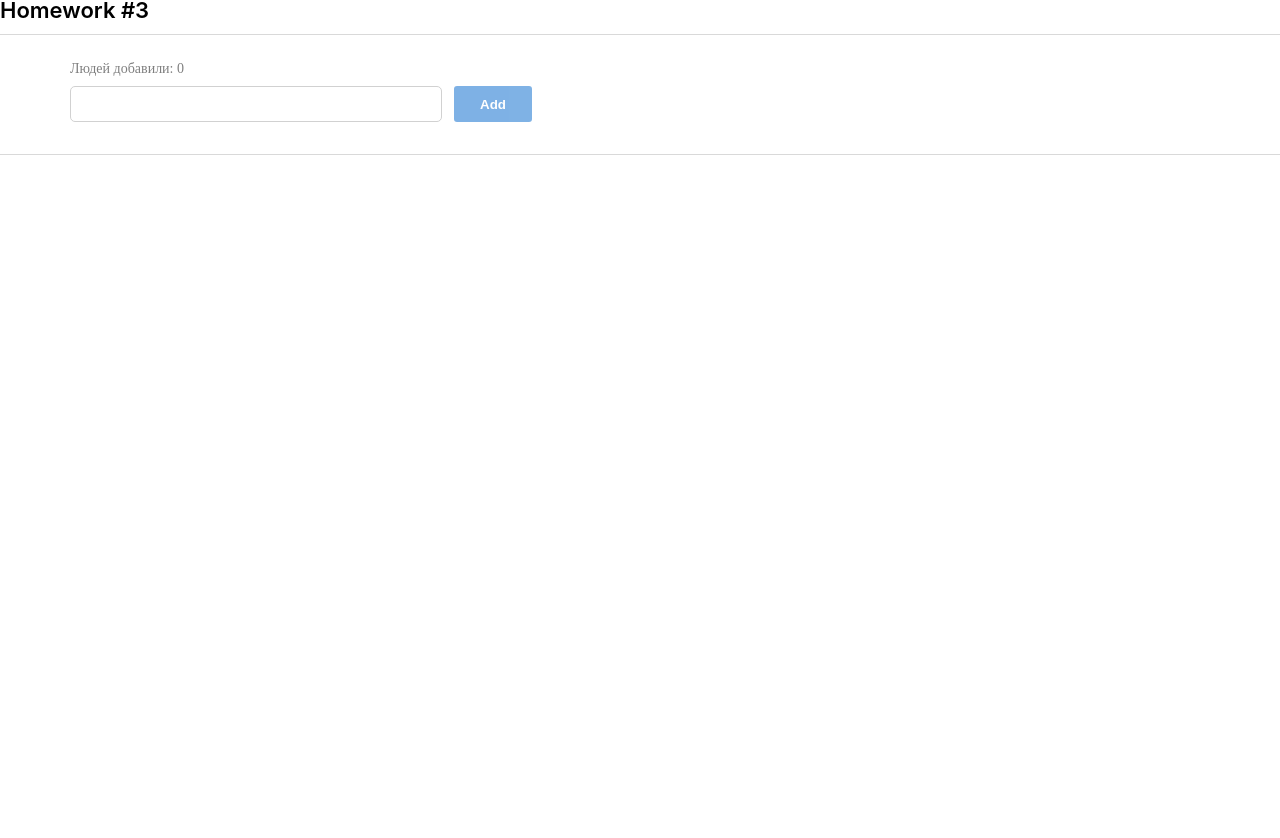
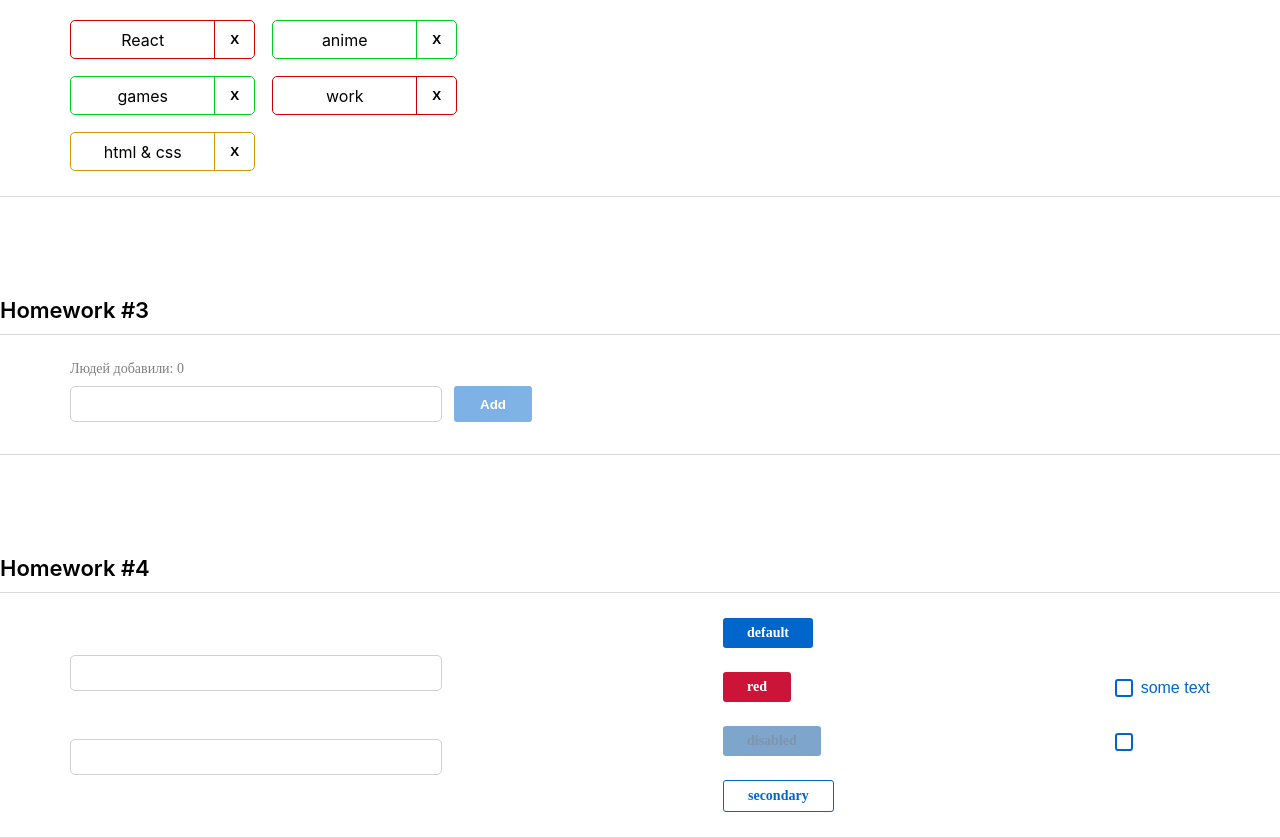
Before and after one commit to aliadamovich/homework_2, a React (Create React App) app: page / in a window 1280 px wide. Shown: the part 752-1590 px from the top of the page. Before the commit the page ends 907 px from the top, so only its background shows below. Built offline with nearby package versions, Linux system fonts and the light colour scheme.

Commit message:
4th homework

```diff
--- a/src/s1-main/App.module.css
+++ b/src/s1-main/App.module.css
@@ -18,4 +18,5 @@
 	font-weight: 600;
 	line-height: 27px;
 	margin-bottom: 10px;
+	margin-top: 100px;
 }
--- a/src/s1-main/App.tsx
+++ b/src/s1-main/App.tsx
@@ -3,6 +3,7 @@ import s from './App.module.css'
 import HW1 from '../s2-homeworks/hw01/HW1'
 import HW2 from '../s2-homeworks/hw02/HW2'
 import HW3 from '../s2-homeworks/hw03/HW3'
+import HW4 from '../s2-homeworks/hw04/HW4'
 
 function App() {
     return (
@@ -11,7 +12,7 @@ function App() {
             {/*раскомментировать по ходу выполнения*/}
             <HW2/>
             <HW3/>
-            {/*<HW4/>*/}
+            <HW4/>
 
             {/*при выполнении дз 5 и более - закомментировать здесь дз 1-4, так как они есть внутри дз 5*/}
             {/*<HW5/>*/}
--- a/src/s2-homeworks/hw04/common/c1-SuperInputText/SuperInputText.module.css
+++ b/src/s2-homeworks/hw04/common/c1-SuperInputText/SuperInputText.module.css
@@ -1,20 +1,40 @@
 .input:focus {
+	outline: none;
+	border: 1px solid rgb(149, 145, 145);
 }
 
 .input {
+	border: 1px solid rgb(209, 209, 209);
+	border-radius: 5px;
+	width: 372px;
+	height: 36px;
+	font-weight: 500;
+	line-height: 20;
+	padding: 0 12px;
 }
 
 .inputWrapper {
+	display: flex;
+	flex-direction: column-reverse;
 }
 
 .superInput {
+	border: 1px solid rgb(209, 209, 209);
 }
 
 .errorInput {
+	border: 1px solid rgb(204, 20, 57);
 }
 
 .errorInput:focus {
+	outline: none;
+	border: 1px solid rgb(204, 20, 57);
 }
 
 .error {
+	color: rgb(204, 20, 57);
+	font-family: Montserrat;
+	font-size: 14px;
+	font-weight: 400;
+	line-height: 17px;
 }
--- a/src/s2-homeworks/hw04/common/c2-SuperButton/SuperButton.module.css
+++ b/src/s2-homeworks/hw04/common/c2-SuperButton/SuperButton.module.css
@@ -1,36 +1,63 @@
 .button {
+	padding: 5px 24px;
+	border-radius: 3px;
+	border: none ;
+	color: rgb(255, 255, 255);
+	font-family: Montserrat;
+	font-size: 14px;
+	font-weight: 600;
+	line-height: 20px;
+	transition: all 0.3s ease 0s;
+	cursor: pointer;
 }
 
 .disabled {
+	background: rgb(0, 77, 153);
+	opacity: 0.5;
+	color: rgb(0, 46, 92);
+	cursor: auto;
 }
 
 .secondary {
+	border: 1px solid rgb(0, 102, 204);
+	background-color: transparent;
+	color: rgb(0, 102, 204);
 }
 
 .default {
+	background: rgb(0, 102, 204);
 }
 
 .red {
+	background: rgb(204, 20, 57);
 }
 
 .default:hover {
+	background: rgb(0, 128, 255);
 }
 
 .red:hover {
+	background: rgb(255, 26, 71);
 }
 
 .secondary:hover {
+	background: rgb(229, 240, 250);
 }
 
 
 .default:active {
+	background: rgb(0, 89, 179);
 }
 
 .secondary:active {
+	border: 1px solid rgb(0, 102, 204);
+	background: rgb(201, 229, 255);
 }
 
 .red:active {
+	background: rgb(179, 18, 50);
 }
 
 .button:disabled {
+	background: rgb(0, 77, 153);
 }
--- a/src/s2-homeworks/hw04/common/c2-SuperButton/SuperButton.tsx
+++ b/src/s2-homeworks/hw04/common/c2-SuperButton/SuperButton.tsx
@@ -17,13 +17,17 @@ const SuperButton: React.FC<SuperButtonPropsType> = (
         ...restProps // все остальные пропсы попадут в объект restProps, там же будет children
     }
 ) => {
-    const finalClassName = s.button
-        // + (disabled
-        //         ? ...
-        //         : xType === 'red'
-        //             ? ...
-        + (className ? ' ' + className : '') // задачка на смешивание классов
-
+    // const finalClassName = s.button
+    //     // + (disabled
+    //     //         ? ...
+    //     //         : xType === 'red'
+    //     //             ? ...
+    //     + (className ? ' ' + className : '') // задачка на смешивание классов
+	const finalClassName = `
+	${s.button}
+	${disabled ? s.disabled : ''}
+	${xType === 'red' ? s.red : xType === 'secondary' ? s.secondary : s.default}
+	`
     return (
         <button
             disabled={disabled}
--- a/src/s2-homeworks/hw04/common/c3-SuperCheckbox/SuperCheckbox.tsx
+++ b/src/s2-homeworks/hw04/common/c3-SuperCheckbox/SuperCheckbox.tsx
@@ -27,6 +27,7 @@ const SuperCheckbox: React.FC<SuperCheckboxPropsType> = (
     }
 ) => {
     const onChangeCallback = (e: ChangeEvent<HTMLInputElement>) => {
+			onChangeChecked?.(e.currentTarget.checked)
         // задачка на написание онченджа
 
     }
```
